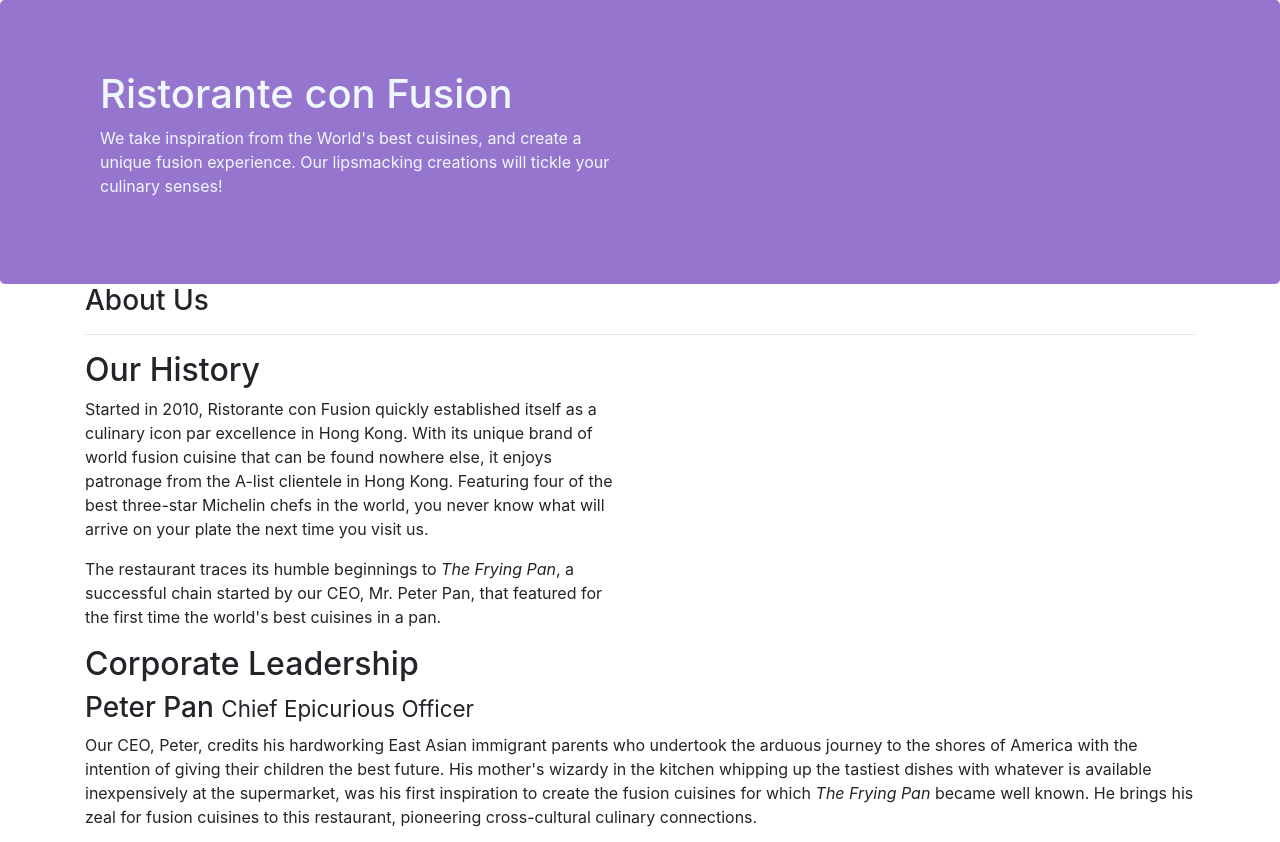
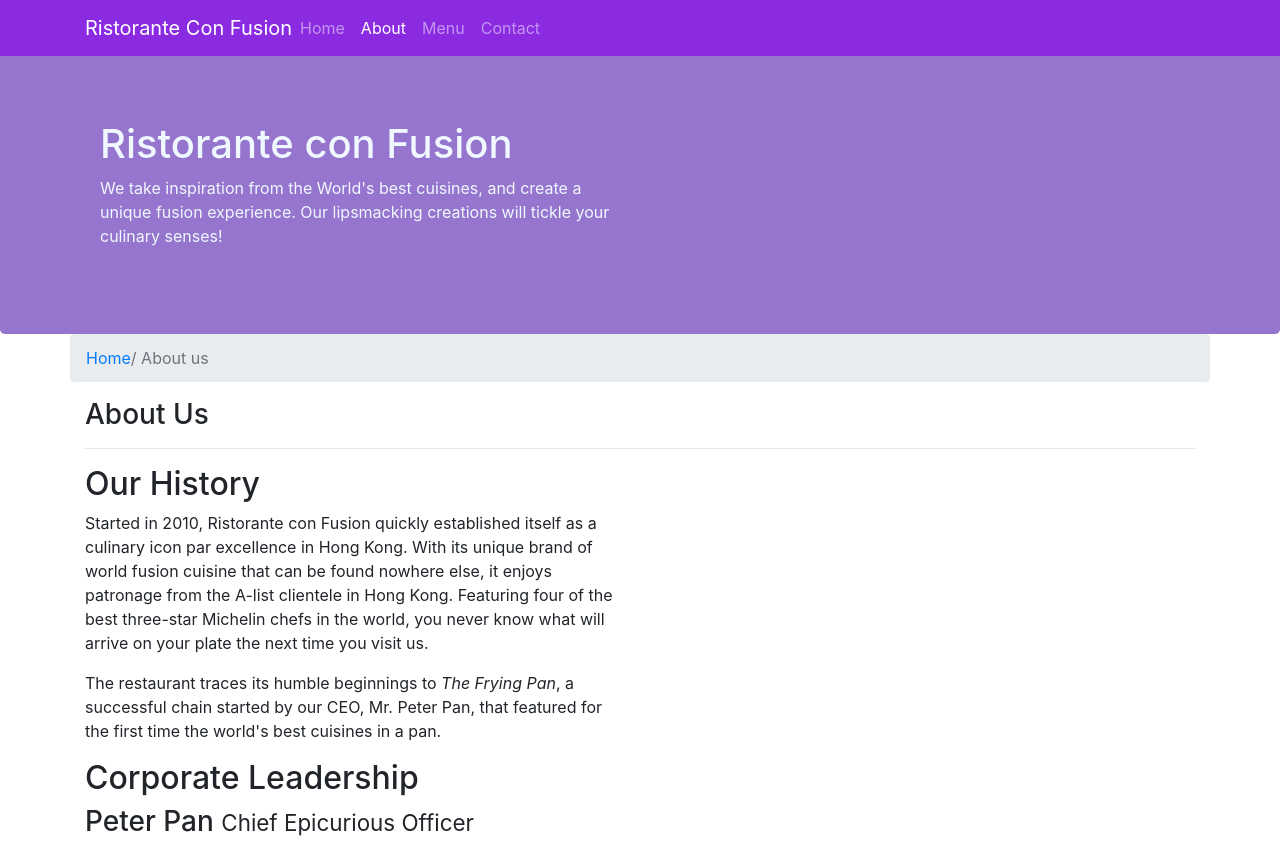
Before and after one commit to Kay-Rohit/bootstrap, a website: page aboutus.html in a window 1280 px wide. Shown: the top 842 px of the page. Drawn offline with nearby package versions, Linux system fonts and the light colour scheme.

Commit message:
Navbar and Breadcrumbs

```diff
--- a/aboutus.html
+++ b/aboutus.html
@@ -15,6 +15,23 @@
 
 <body>
 
+    <nav class="navbar navbar-dark navbar-expand-sm fixed-top">
+        <div class="container">
+            <button class="navbar-toggler" type="button" data-toggle="collapse" data-target="#Navbar">
+                <span class="navbar-toggler-button"></span>
+            </button>
+            <a class="navbar-brand mr-auto" href="index.html">Ristorante Con Fusion</a>
+            <div class="collapse navbar-collapse" id="Navbar">
+                <ul class="navbar-nav mr-auto">
+                    <li class="nav-item"><a class="nav-link" href="index.html">Home</a></li>
+                    <li class="nav-item active"><a class="nav-link" href="#">About</a></li>
+                    <li class="nav-item"><a class="nav-link" href="#">Menu</a></li>
+                    <li class="nav-item"><a class="nav-link" href="#">Contact</a></li>
+                </ul>
+            </div>
+        </div>
+    </nav>
+
     <header class="jumbotron">
         <div class="container">
             <div class="row row-header">
@@ -30,6 +47,10 @@
 
     <div class="container">
         <div class="row">
+            <ol class="col-12 breadcrumb">
+                <li class="braedcrumb-item"><a href="index.html">Home </a></li>
+                <li class="breadcrumb-item active">/ About us</li>
+            </ol>
             <div class="col-12">
                <h3>About Us</h3>
                <hr>
@@ -69,7 +90,7 @@
                 <div class="col-4 offset-1 col-sm-2">
                     <h5>Links</h5>
                     <ul class="list-unstyled">
-                        <li><a href="#">Home</a></li>
+                        <li><a href="index.html">Home</a></li>
                         <li><a href="#">About</a></li>
                         <li><a href="#">Menu</a></li>
                         <li><a href="#">Contact</a></li>
--- a/css/styles.css
+++ b/css/styles.css
@@ -24,3 +24,12 @@
     margin: 0px;
     color: black;
 }
+
+body{
+    padding: 50px 0px 0px 0px;
+    z-index: 0;
+}
+
+.navbar-dark{
+    background-color: blueviolet;
+}
```
Also changed, not shown: index.html (+18 -1 lines).
